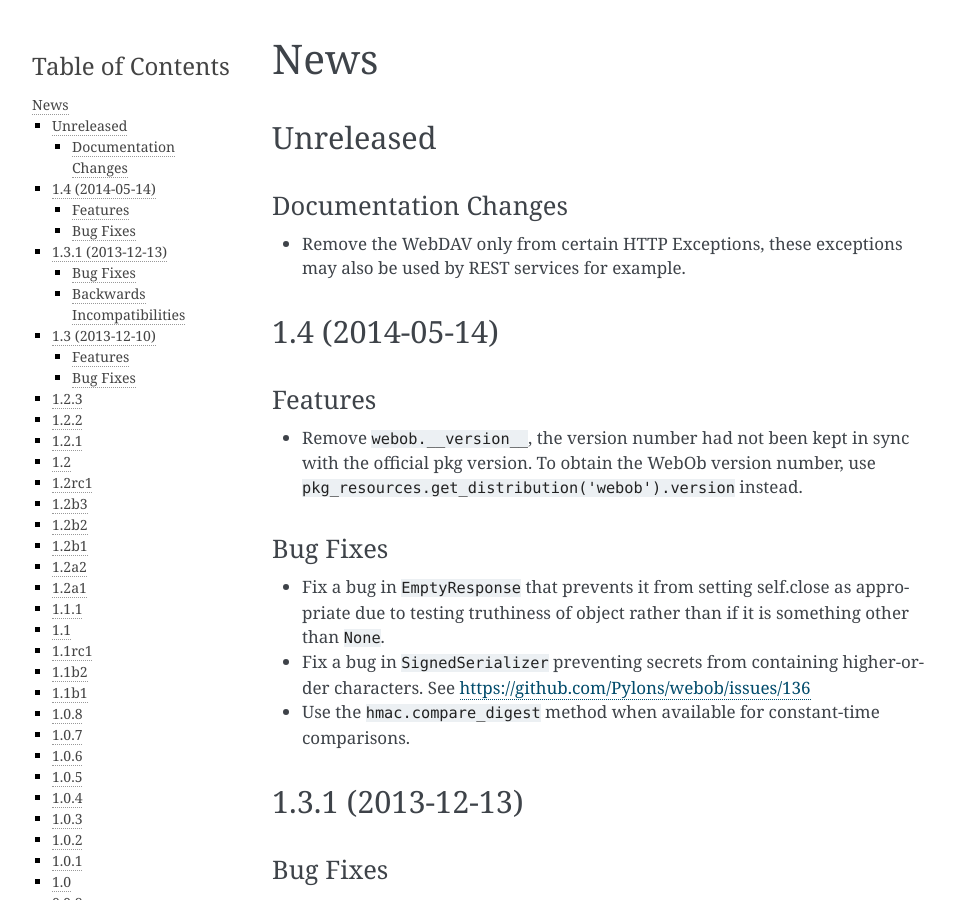
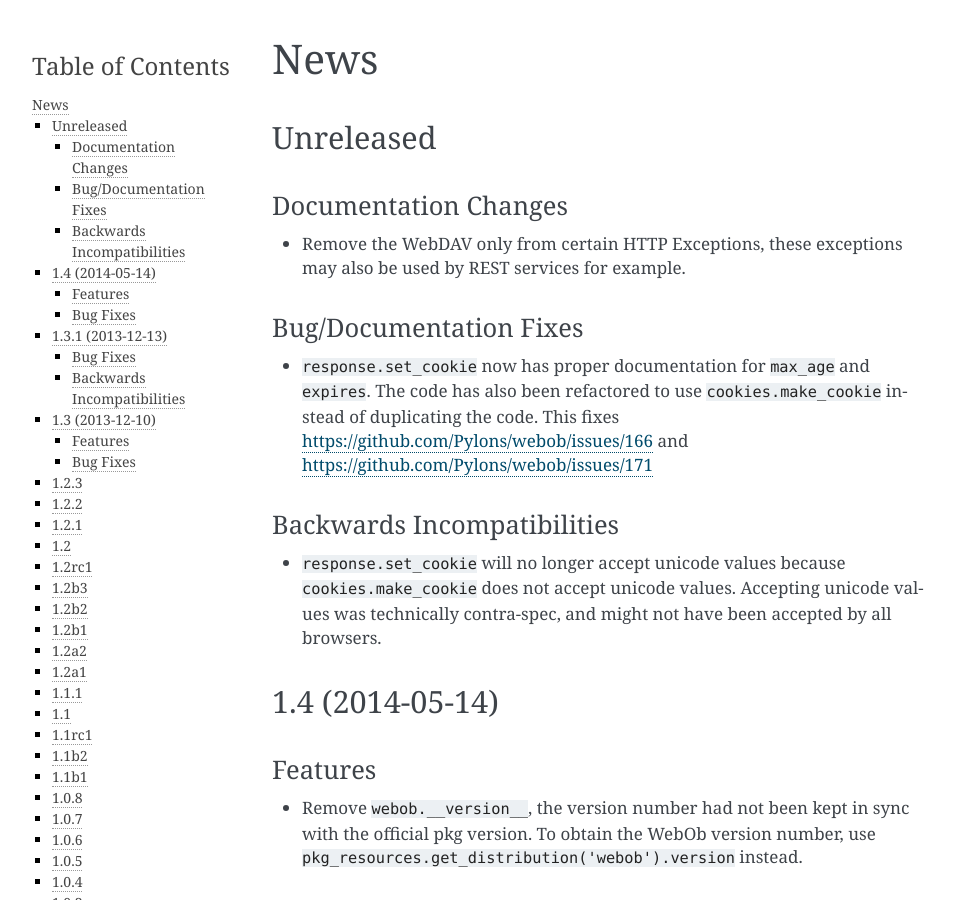
Before and after one commit to Pylons/webob, a Sphinx documentation site: the page built from docs/news.txt, in a window 1280 px wide and 900 px high. Shown: the whole window, without its empty margins (148-1103 px from the left). Built offline with Sphinx 7.4.7, drawn with Linux system fonts in a browser that asks for light colours.

Commit message:
Update news.txt with latest fixes/documentation

```diff
--- a/docs/news.txt
+++ b/docs/news.txt
@@ -9,6 +9,23 @@ Documentation Changes
 
 - Remove the WebDAV only from certain HTTP Exceptions, these exceptions may
   also be used by REST services for example.
+
+Bug/Documentation Fixes
+~~~~~~~~~~~~~~~~~~~~~~~
+
+- ``response.set_cookie`` now has proper documentation for ``max_age`` and
+  ``expires``. The code has also been refactored to use ``cookies.make_cookie``
+  instead of duplicating the code. This fixes
+  https://github.com/Pylons/webob/issues/166 and
+  https://github.com/Pylons/webob/issues/171
+
+Backwards Incompatibilities
+~~~~~~~~~~~~~~~~~~~~~~~~~~~
+
+- ``response.set_cookie`` will no longer accept unicode values because
+  ``cookies.make_cookie`` does not accept unicode values. Accepting unicode
+  values was technically contra-spec, and might not have been accepted by all
+  browsers.
 
 1.4 (2014-05-14)
 ----------------
```
